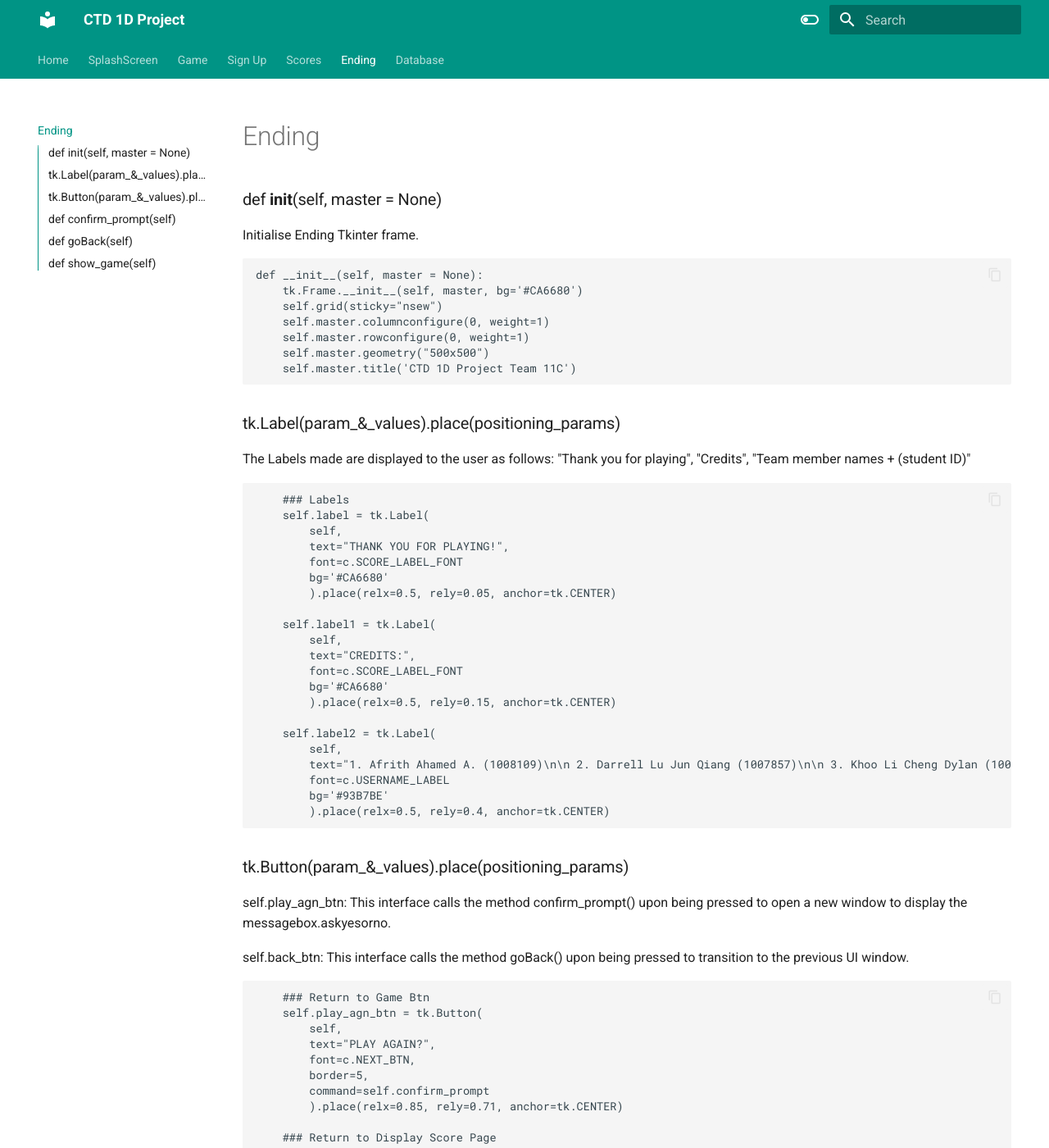
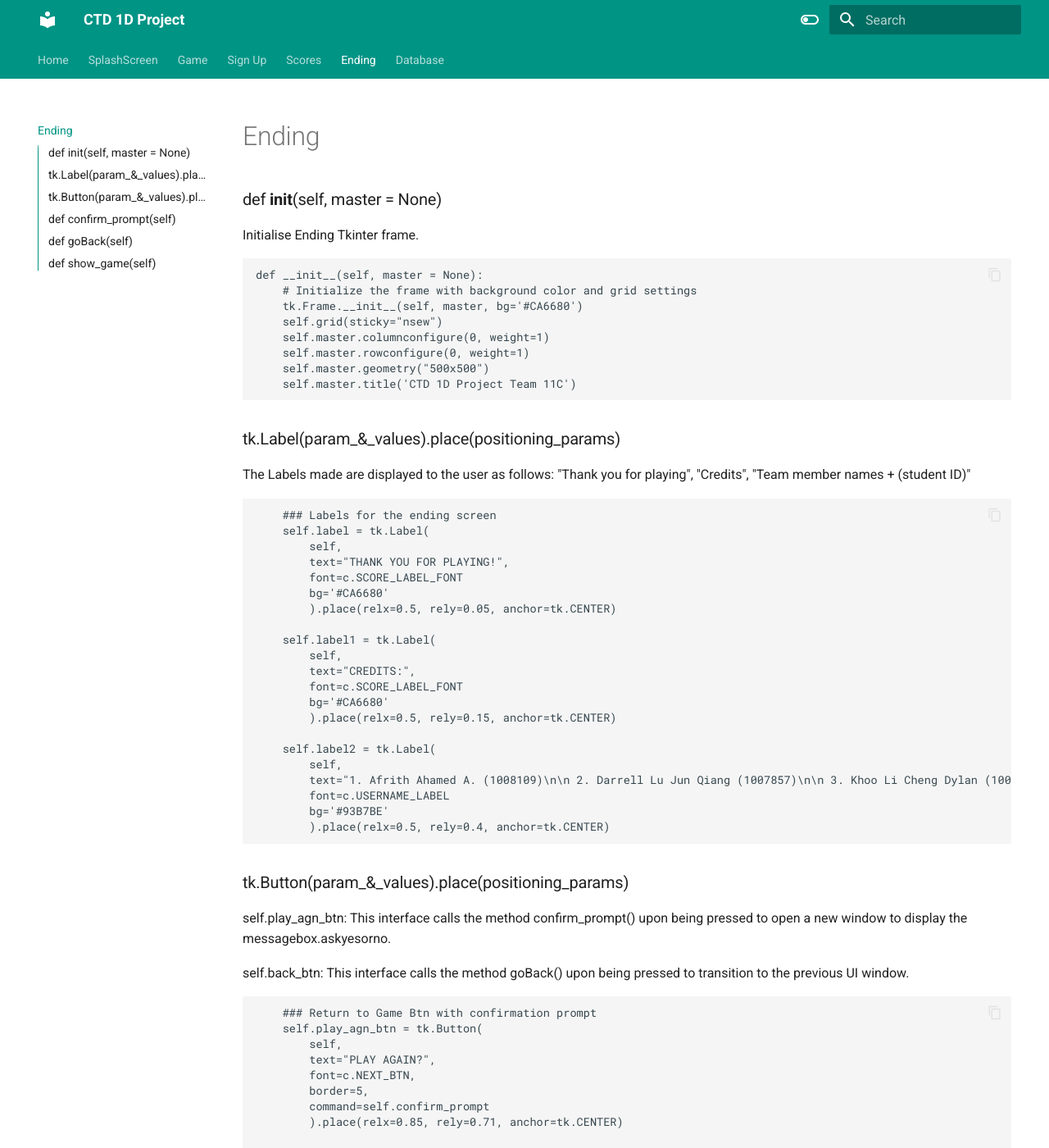
Before and after one commit to zed-ex/CTD-1D-Documentation-Site, an MkDocs documentation site: the page built from docs/ending.md, in a window 1280 px wide and 1400 px high. Shown: the whole window at 82% size. Built offline with MkDocs 1.6.1 and Material for MkDocs 9.7.7, drawn with Linux system fonts in a browser that asks for light colours; some of the changed text lies outside the part shown.

Commit message:
Update ending.md
Added comments

````diff
--- a/docs/ending.md
+++ b/docs/ending.md
@@ -2,6 +2,7 @@
 Initialise Ending Tkinter frame.
 ``` py
 def __init__(self, master = None):
+    # Initialize the frame with background color and grid settings
     tk.Frame.__init__(self, master, bg='#CA6680')
     self.grid(sticky="nsew")
     self.master.columnconfigure(0, weight=1)
@@ -12,7 +13,7 @@ def __init__(self, master = None):
 ### tk.Label(param_&_values).place(positioning_params)
 The Labels made are displayed to the user as follows: "Thank you for playing", "Credits", "Team member names + (student ID)"
 ``` py
-    ### Labels
+    ### Labels for the ending screen
     self.label = tk.Label(
         self,
         text="THANK YOU FOR PLAYING!",
@@ -40,7 +41,7 @@ self.play_agn_btn: This interface calls the method confirm_prompt() upon being p
 
 self.back_btn: This interface calls the method goBack() upon being pressed to transition to the previous UI window.
 ``` py
-    ### Return to Game Btn
+    ### Return to Game Btn with confirmation prompt
     self.play_agn_btn = tk.Button(
         self,
         text="PLAY AGAIN?",
@@ -49,7 +50,7 @@ self.back_btn: This interface calls the method goBack() upon being pressed to tr
         command=self.confirm_prompt
         ).place(relx=0.85, rely=0.71, anchor=tk.CENTER)
 
-    ### Return to Display Score Page
+    ### Button to go back to the scores screen
     self.back_btn = tk.Button(
         self,
         text="< BACK",
@@ -62,6 +63,7 @@ self.back_btn: This interface calls the method goBack() upon being pressed to tr
 ### def confirm_prompt(self)
 Messagebox to confirm if the user wishes to play again. If yes, the method show_game() will be called. If no, the system will close and return the user to the terminal.
 ``` py
+# Method to display a confirmation prompt before playing again
 def confirm_prompt(self):
     response = messagebox.askyesno("Play Again :))", "Are You Sure You Want To Play Again?")
     if (response == 1):
@@ -73,6 +75,7 @@ def confirm_prompt(self):
 ### def goBack(self)
 The method destroys the current window and opens up the Scores() Class as the new window.
 ``` py
+# Method to go back to the scores screen
 def goBack(self):
     self.master.destroy()
     scores_window = Scores()
````
Also changed, not shown: other parts of docs/ending.md (+1 -0 lines).
